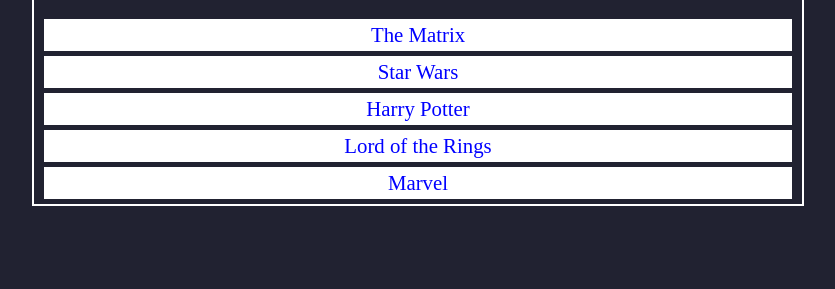
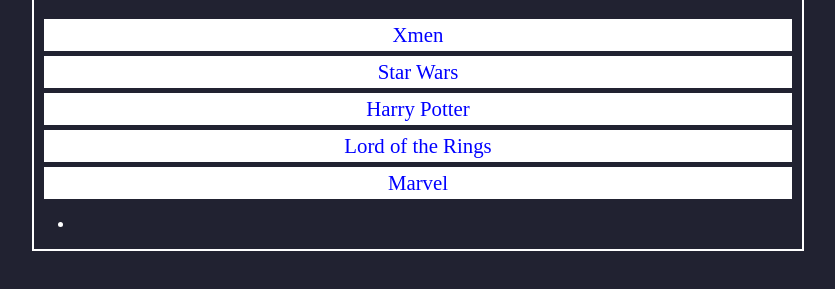
Before and after one commit to aak201610889/dom-review, a plain HTML site: page index.html in a window 1280 px wide. Shown: the part 71-360 px from the top of the page, without its empty margins (230-1065 px from the left). Drawn offline with Linux system fonts and the light colour scheme.

Commit message:
handling element content

```diff
--- a/app.js
+++ b/app.js
@@ -40,3 +40,18 @@ for (const element of listItemsSelector) {
   element.style.color='blue'
   element.style.fontSize='1.3rem'
 }
+
+// ------------------ handling element
+//create
+const ul=document.querySelector('ul');
+const li=document.createElement('li');
+ul.append(li)
+//update
+
+const firstItem=document.querySelector('.list-items')
+console.log(firstItem.innerText)
+console.log(firstItem.innerHTML)
+console.log(firstItem.textContent)
+
+
+firstItem.innerText="Xmen"
--- a/index.html
+++ b/index.html
@@ -15,11 +15,15 @@
     <h1 id="main-heading">
       Favorite Movie Franchise
     </h1>
-      <div class="list-items">The Matrix</div>
+      <div class="list-items">
+        <span>Neo</span>
+        The Matrix</div>
       <div class="list-items">Star Wars</div>
       <div class="list-items">Harry Potter</div>
       <div class="list-items">Lord of the Rings</div>
       <div class="list-items">Marvel</div>
+
+      <ul></ul>
   </div>
   <script src="app.js"></script>
 </body>
```
